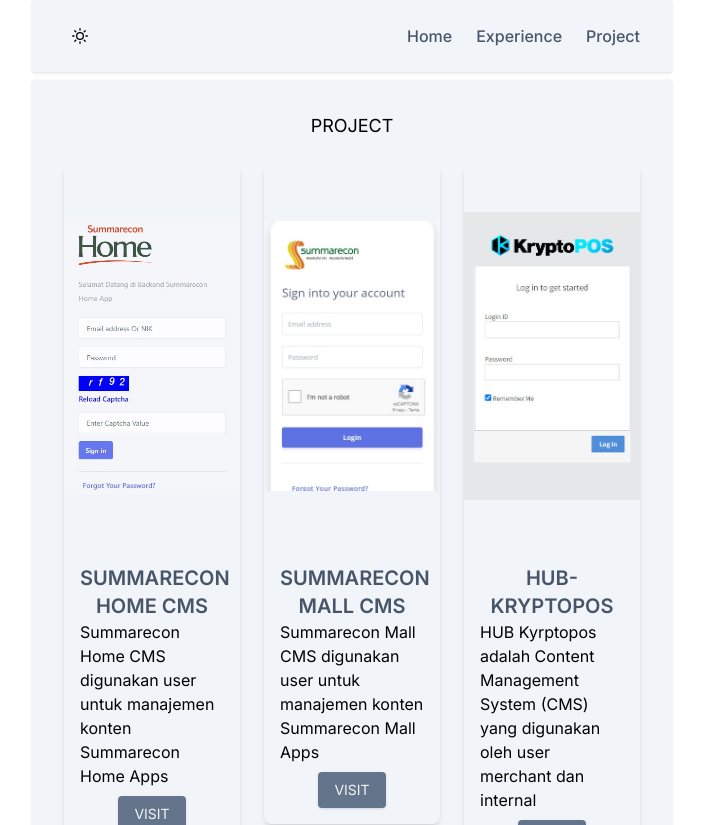
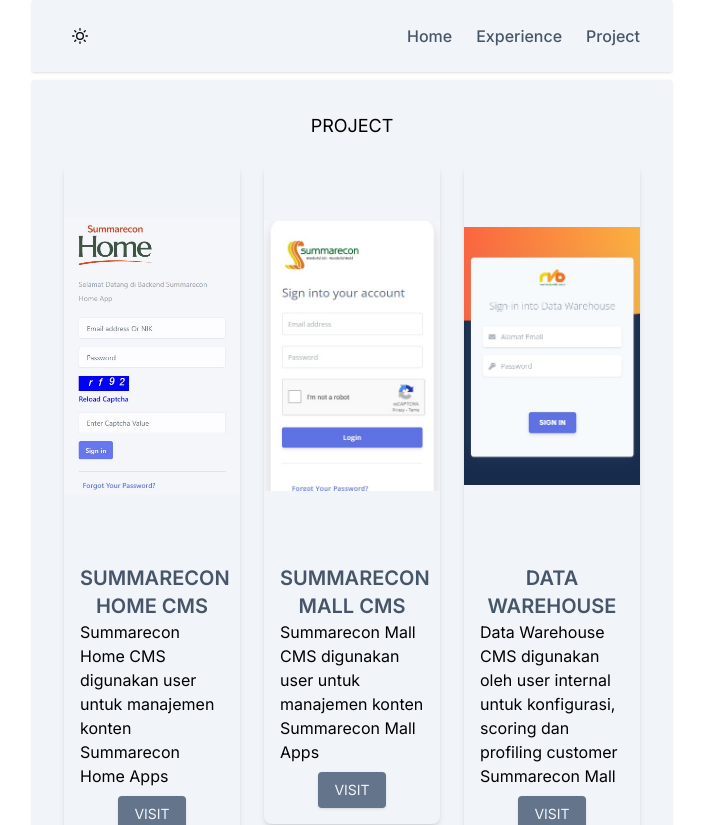
Before and after one commit to setiawan91/portfolio, a Next.js app: page /project in a window 1280 px wide. Shown: the top 825 px of the page, without its empty margins (288-991 px from the left). Built offline with nearby package versions, Linux system fonts and the light colour scheme.

Commit message:
Update portfolio

```diff
--- a/pages/project.tsx
+++ b/pages/project.tsx
@@ -28,13 +28,19 @@
       title: "SUMMARECON HOME CMS",
       img: '/home-cms.jpg',
       content: "Summarecon Home CMS digunakan user untuk manajemen konten Summarecon Home Apps",
-      url: "https://satusummarecon.com/home_web_trial/auth/login",
+      url: "https://dev.satusummarecon.co.id/cms-home/auth/login",
     },
     {
       title: "SUMMARECON MALL CMS",
       img: '/mall-cms.jpg',
       content: "Summarecon Mall CMS digunakan user untuk manajemen konten Summarecon Mall Apps",
-      url: "https://satusummarecon.com/loyaltyprogramtrial/login",
+      url: "https://dev.satusummarecon.co.id/cms-mall/login",
+    },
+    {
+      title: "DATA WAREHOUSE",
+      img: '/dwh-cms.jpg',
+      content: "Data Warehouse CMS digunakan oleh user internal untuk konfigurasi, scoring dan profiling customer Summarecon Mall",
+      url: "https://stg.satusummarecon.co.id/cms-dwh/auth/login",
     },
     {
       title: "HUB-KRYPTOPOS",
```
Also changed, not shown: public/dwh-cms.jpg (added).
